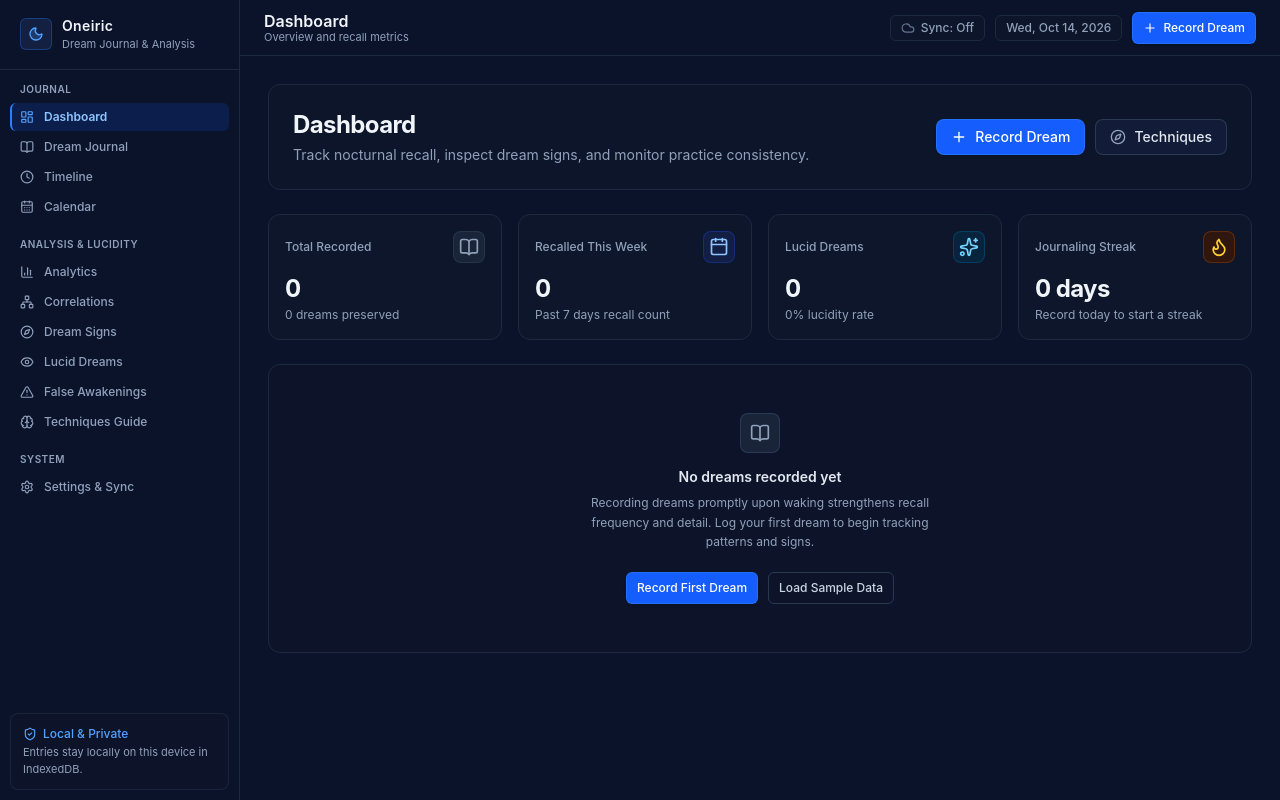
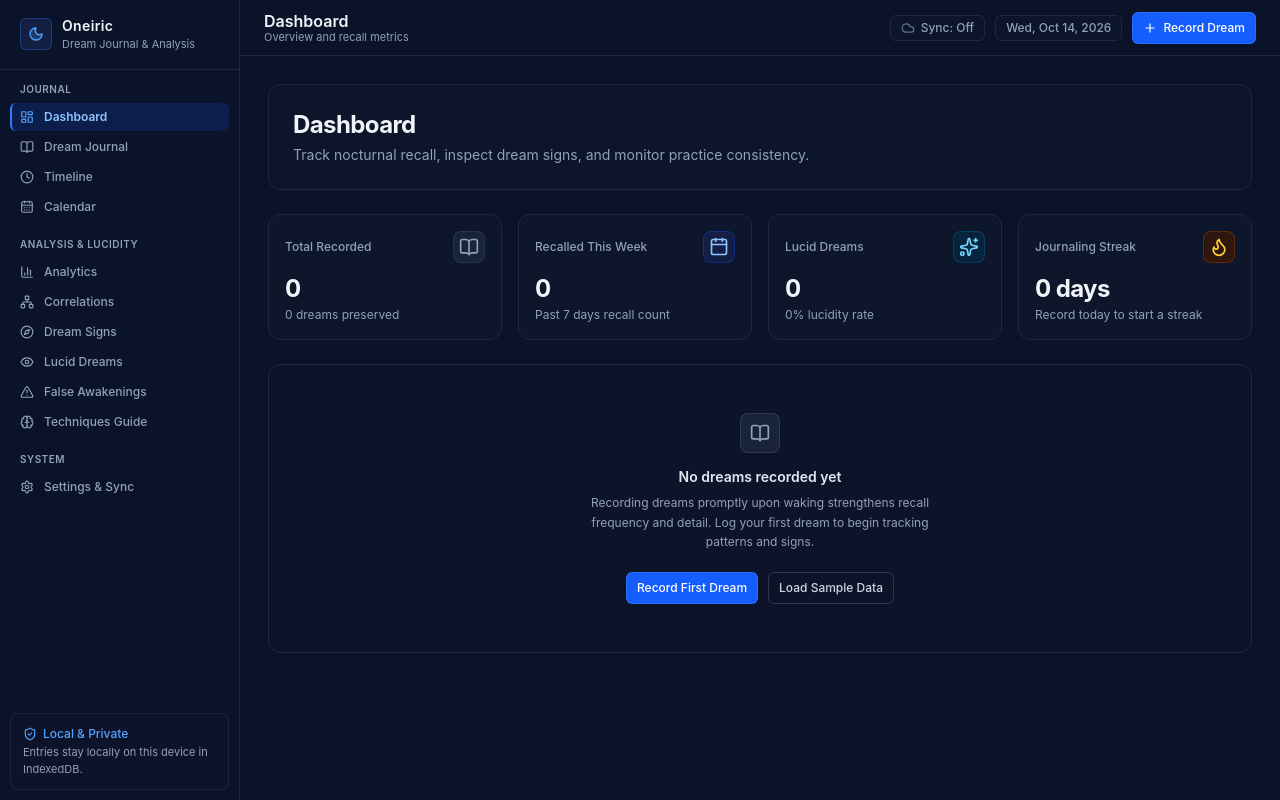
Before and after one commit to mikzqc/oneiric, a React (Vite) app: page / in a window 1280 px wide. Built offline with nearby package versions, Linux system fonts and the light colour scheme.

Commit message:
refactor(dashboard): remove redundant record dream and techniques buttons from banner

```diff
--- a/src/pages/Dashboard.tsx
+++ b/src/pages/Dashboard.tsx
@@ -19,7 +19,6 @@ import {
   Sparkles,
   Flame,
   Calendar,
-  Compass,
   ArrowRight,
   Plus,
   Trash2,
@@ -202,34 +201,13 @@ export const Dashboard: React.FC<DashboardProps> = ({
   return (
     <div className="space-y-6">
       {/* Dashboard Header */}
-      <div className="p-5 sm:p-6 rounded-xl bg-slate-900/60 border border-slate-800 flex flex-col md:flex-row md:items-center justify-between gap-4">
-        <div>
+      <div className="p-5 sm:p-6 rounded-xl bg-slate-900/60 border border-slate-800">
         <h1 className="text-xl sm:text-2xl font-bold text-slate-100 tracking-tight">
           Dashboard
         </h1>
         <p className="text-sm text-slate-400 mt-1">
           Track nocturnal recall, inspect dream signs, and monitor practice consistency.
         </p>
-        </div>
-
-        <div className="flex flex-wrap items-center gap-2.5 shrink-0">
-          <Button
-            variant="primary"
-            size="md"
-            icon={<Plus className="w-4 h-4" />}
-            onClick={onOpenNewDream}
-          >
-            Record Dream
-          </Button>
-          <Button
-            variant="secondary"
-            size="md"
-            icon={<Compass className="w-4 h-4 text-slate-400" />}
-            onClick={() => navigate('/techniques')}
-          >
-            Techniques
-          </Button>
-        </div>
       </div>
 
       {/* Primary Metrics Grid (4 Stats derived from actual stored data) */}
```
Lines whose indentation alone changed are shown as unchanged.
